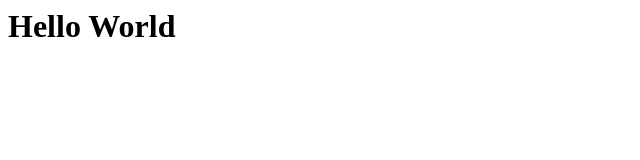
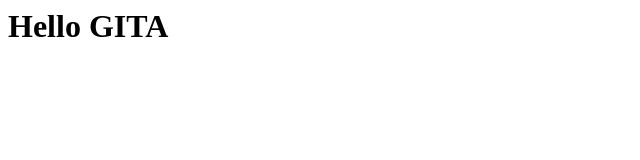
Before and after one commit to aftaba/emisha-demo, a plain HTML site: page index.html in a window 1280 px wide. Shown: the full height of the page, 0-640 px from the left. Drawn offline with Linux system fonts and the light colour scheme.

Commit message:
text modified in homepage

```diff
--- a/index.html
+++ b/index.html
@@ -1 +1 @@
-<h1>Hello World</h1>
+<h1>Hello GITA</h1>
```
